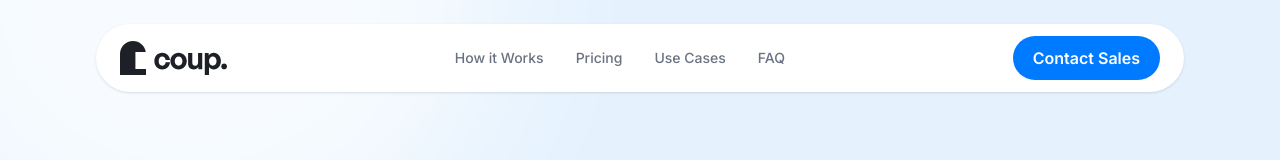
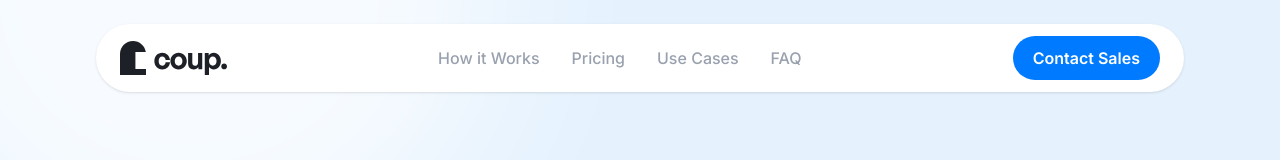
Before and after one commit to qurrahazam/feeble, a Next.js app: page / in a window 1280 px wide. Shown: the top 160 px of the page. Built offline with nearby package versions, Linux system fonts and the light colour scheme.

Commit message:
UPDATE: Replace Link components with anchor tags to avoid navigation

```diff
--- a/components/layout/header.tsx
+++ b/components/layout/header.tsx
@@ -1,6 +1,5 @@
 'use client';
 
-import Link from 'next/link';
 import { useState } from 'react';
 import { Menu, X } from 'lucide-react';
 import { Button } from '@/components/ui';
@@ -13,27 +12,31 @@ export function Header() {
   const toggleMenu = () => setIsMenuOpen((prev) => !prev);
   const closeMenu = () => setIsMenuOpen(false);
 
+  // This handler prevents navigation
+  const handleClick = (e: React.MouseEvent) => e.preventDefault();
+
   return (
     <header className="w-full flex justify-center pt-6 relative z-50">
       <div className="w-[95%] sm:w-[90%] md:w-[85%] max-w-6xl bg-white rounded-full px-4 sm:px-6 py-2 sm:py-3 flex items-center justify-between shadow-sm">
         {/* Logo */}
-        <Link href="/" aria-label="Coup - Home">
+        <a href="#" aria-label="Home">
           <Logo />
-        </Link>
+        </a>
 
         {/* Desktop Navigation */}
         <nav
-          className="hidden md:flex gap-6 lg:gap-8 text-sm font-medium text-gray-500"
+          className="hidden md:flex gap-6 lg:gap-8 text-base font-medium text-gray-400"
           aria-label="Main navigation"
         >
           {NAV_ITEMS.map((item) => (
-            <Link
+            <a
               key={item.label}
-              href={item.href}
-              className="transition-colors duration-200 hover:text-gray-900"
+              href="#"
+              onClick={handleClick}
+              className="transition-colors duration-200 hover:text-gray-900 cursor-pointer"
             >
               {item.label}
-            </Link>
+            </a>
           ))}
         </nav>
 
@@ -50,11 +53,7 @@ export function Header() {
           aria-expanded={isMenuOpen}
           aria-controls="mobile-menu"
         >
-          {isMenuOpen ? (
-            <X size={24} aria-hidden="true" />
-          ) : (
-            <Menu size={24} aria-hidden="true" />
-          )}
+          {isMenuOpen ? <X size={24} /> : <Menu size={24} />}
         </button>
       </div>
 
@@ -68,14 +67,17 @@ export function Header() {
         >
           <nav className="flex flex-col gap-2 p-4 text-gray-700">
             {NAV_ITEMS.map((item) => (
-              <Link
+              <a
                 key={item.label}
-                href={item.href}
-                className="py-2 px-4 rounded hover:bg-gray-100 transition"
-                onClick={closeMenu}
+                href="#"
+                onClick={(e) => {
+                  handleClick(e);
+                  closeMenu();
+                }}
+                className="py-2 px-4 rounded hover:bg-gray-100 transition cursor-pointer"
               >
                 {item.label}
-              </Link>
+              </a>
             ))}
             <div className="mt-2">
               <Button className="w-full">Contact Sales</Button>
```
